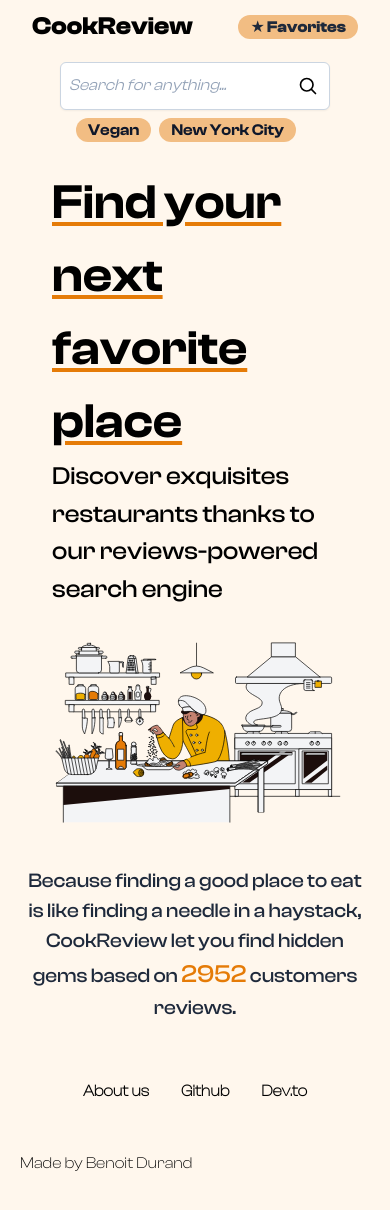
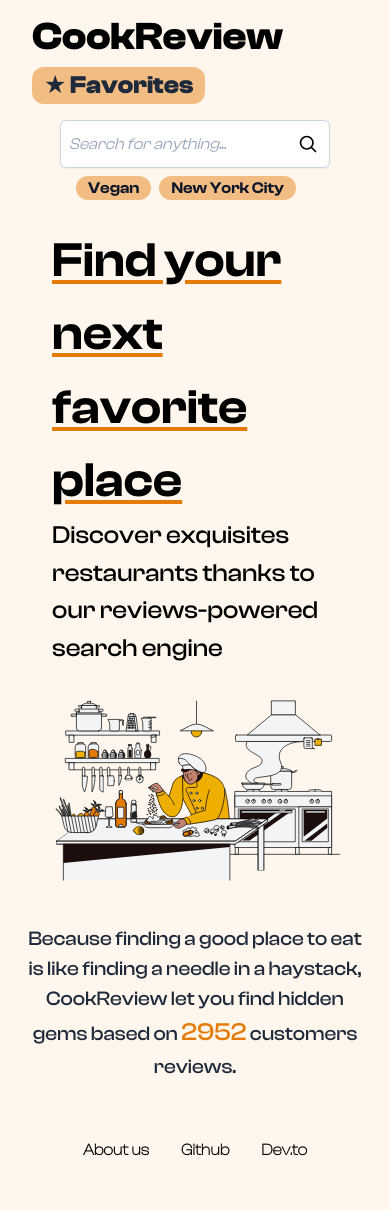
Before and after one commit to duranbe/restaurants-reviews, a React (Create React App) app in the folder frontend/: page / in a window 390 px wide. Built offline with nearby package versions, Linux system fonts and the light colour scheme; no server answers; a web font is replaced by a local one.

Commit message:
Some ui fix on small screen to be tested

```diff
--- a/frontend/src/components/Footer.jsx
+++ b/frontend/src/components/Footer.jsx
@@ -4,17 +4,13 @@
 export default function Footer(){
 
     return (
-        <div>
 
-
-        <footer className='font-clash-extralight font-bold text-center my-12 flex flex-row justify-center '>
+        <footer className='font-clash-extralight font-bold text-center my-12 flex flex-row justify-center bottom-0'>
           <div className='px-4 hover:underline underline-offset-4'>About us</div>
           <div className='px-4 hover:underline underline-offset-4'><a href='https://github.com/duranbe/restaurants-reviews'>Github</a></div>
           <div className='px-4 hover:underline underline-offset-4'>Dev.to</div>
         </footer>
-        <div className='font-clash-light bottom-0 pb-4'>
-          Made by Benoit Durand
-        </div>
-        </div>
+
+
     )
 }
--- a/frontend/src/components/NavBar.jsx
+++ b/frontend/src/components/NavBar.jsx
@@ -5,10 +5,10 @@
       <nav className="font-clash-bold border-none relative w-full flex flex-wrap
       items-center justify-between pt-2 bg-orange-50">
         <div className="container-fluid w-full flex flex-wrap items-center justify-between px-3 ">
-          <a className="flex items-center text-2xl" href="/">
+          <a className="flex items-center text-4xl" href="/">
             CookReview
           </a>
-          <a className="font-serif text-md bg-tangerine-light px-3 rounded-xl text-slate-800" href="/favorites">
+          <a className="font-serif text-2xl bg-tangerine-light px-3 rounded-xl text-slate-800" href="/favorites">
           ★ Favorites
           </a>
         </div>
```
